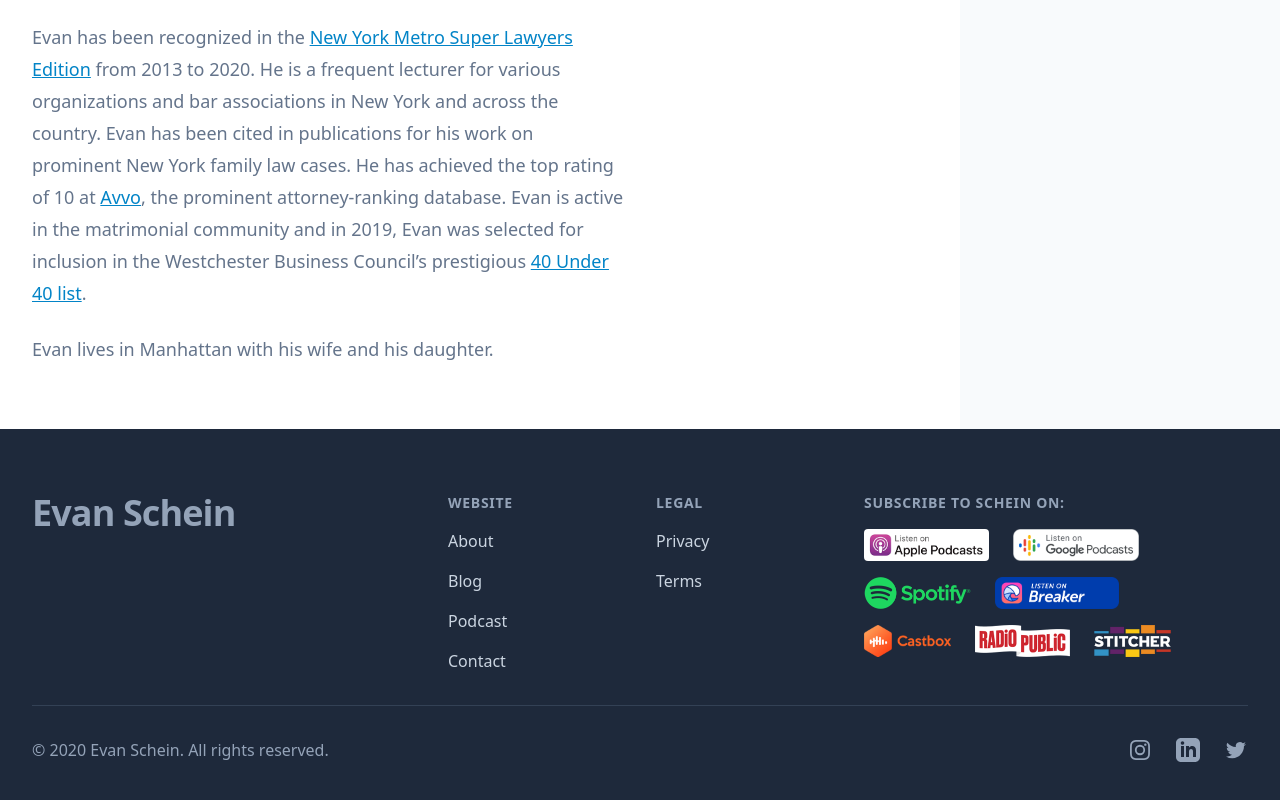
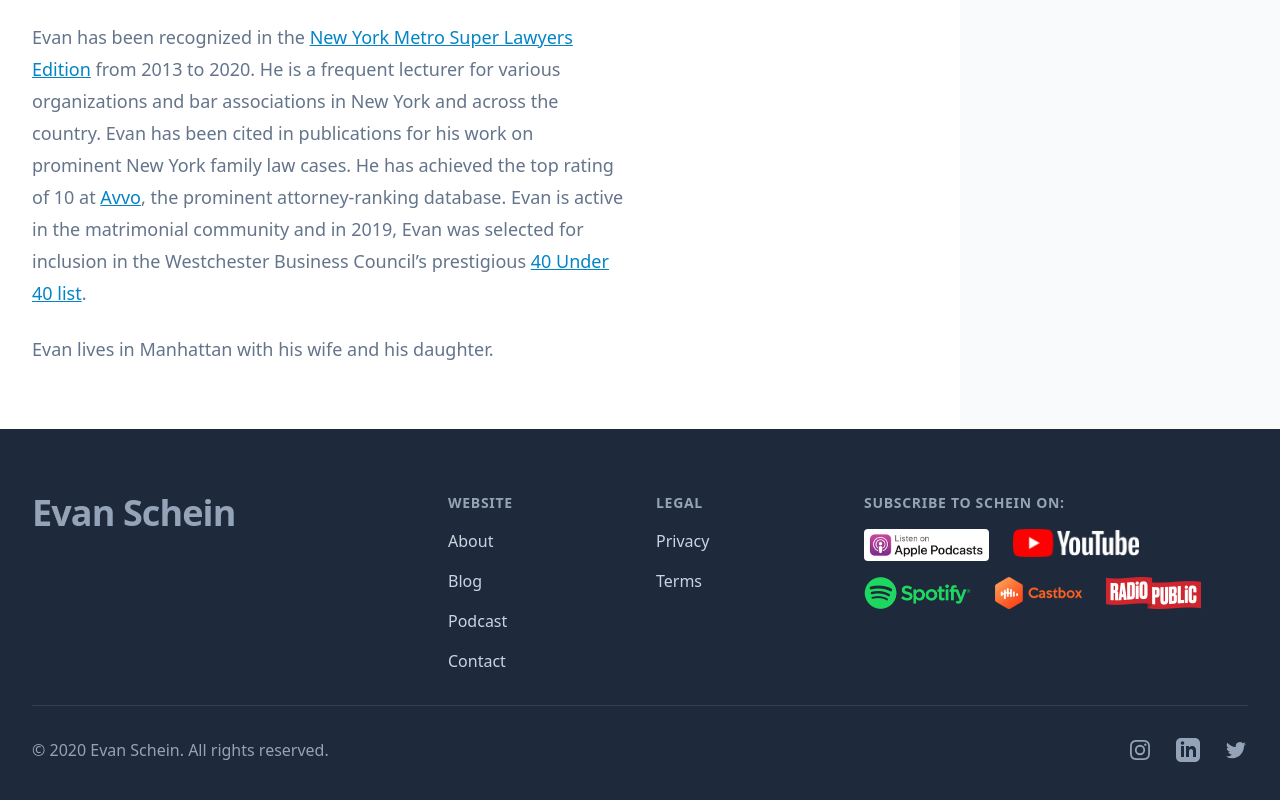
Before and after one commit to drichar/eschein-blog, a Next.js app: page /about in a window 1280 px wide. Shown: the part 1199-1999 px from the top of the page. Built offline with nearby package versions, Linux system fonts and the light colour scheme; a web font is replaced by a local one.

Commit message:
refactor: update footer component with new subscription links and images
- Replace Google Podcasts link with YouTube link and update associated image
- Remove Breaker and Stitcher links
- Update Radio Public image for consistency in branding

```diff
--- a/components/footer.js
+++ b/components/footer.js
@@ -106,13 +106,14 @@ export default function Footer() {
                 />
               </a>
               <a
-                href="https://podcasts.google.com/feed/aHR0cHM6Ly9zdGF0aWMuYWRvcmlsYWJzLmNvbS9mZWVkL3NjaGVpbi1vbi54bWw"
+                href="https://www.youtube.com/@scheinonpodcast7000"
                 target="_blank"
                 className="mt-4 mr-6"
               >
                 <Image
-                  src="/images/subscribe-google.png"
-                  alt="Listen on Google Podcasts"
+                  className="rounded"
+                  src="/images/subscribe-youtube_white.png"
+                  alt="Listen on YouTube"
                   width={126}
                   height={32}
                 />
@@ -126,18 +127,6 @@ export default function Footer() {
                   src="/images/subscribe-spotify.png"
                   alt="Spotify"
                   width={107}
-                  height={32}
-                />
-              </a>
-              <a
-                href="https://www.breaker.audio/p/schein-on"
-                target="_blank"
-                className="mt-4 mr-6"
-              >
-                <Image
-                  src="/images/subscribe-breaker.png"
-                  alt="Listen on Breaker"
-                  width={124}
                   height={32}
                 />
               </a>
@@ -159,21 +148,9 @@ export default function Footer() {
                 className="mt-4 mr-6"
               >
                 <Image
-                  src="/images/subscribe-radiopublic.png"
+                  src="/images/subscribe-radiopublic-red.png"
                   alt="Radio Public"
                   width={95}
-                  height={32}
-                />
-              </a>
-              <a
-                href="https://www.stitcher.com/show/schein-on"
-                target="_blank"
-                className="mt-4 mr-6"
-              >
-                <Image
-                  src="/images/subscribe-stitcher.png"
-                  alt="Stitcher"
-                  width={77}
                   height={32}
                 />
               </a>
```
Also changed, not shown: public/images/subscribe-youtube_white.png (added).
